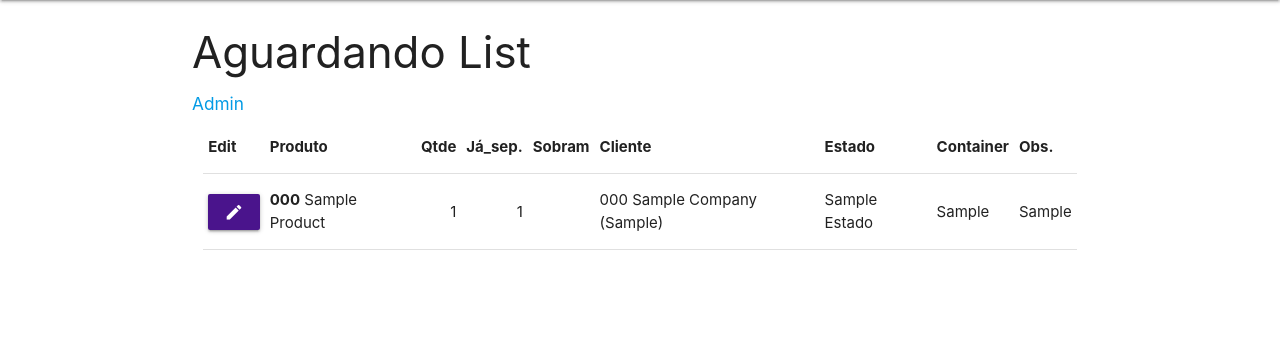
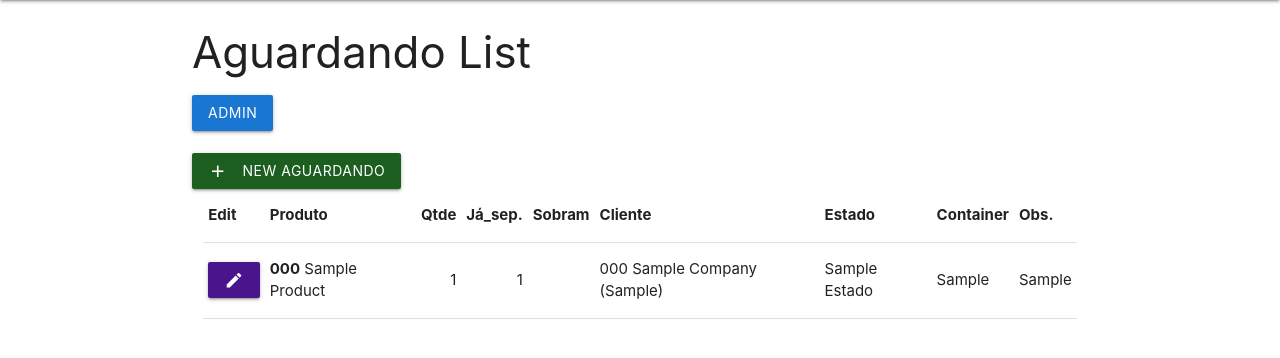
Before and after one commit to pontual/vendas, a Django app: page /aguardando/aguardando/ in a window 1280 px wide. Shown: the part 64-422 px from the top of the page. Run offline with Django 3.2, Linux system fonts and the light colour scheme; a user stored in the database is signed in; tables that the repository leaves empty hold one stand-in row (values such as "Sample post").

Commit message:
add button

```diff
--- a/aguardando/templates/aguardando/aguardando_list.html
+++ b/aguardando/templates/aguardando/aguardando_list.html
@@ -4,9 +4,15 @@
 
 <h3>Aguardando List</h3>
 
-<h6><a href="/admin/aguardando/aguardando/" target="_blank">Admin</a></h6>
+{% include 'pagination.html' %}
 
-{% include 'pagination.html' %}
+<a href="/admin/aguardando/aguardando/" target="_blank" class="btn blue darken-2">Admin</a>
+
+<br><br>
+
+<a href="/admin/aguardando/aguardando/add/" target="_blank" class="btn green darken-4">
+  <i class="material-icons left">add</i>New Aguardando
+</a>
 
 <div class="row">
   <div class="col s12">
```
